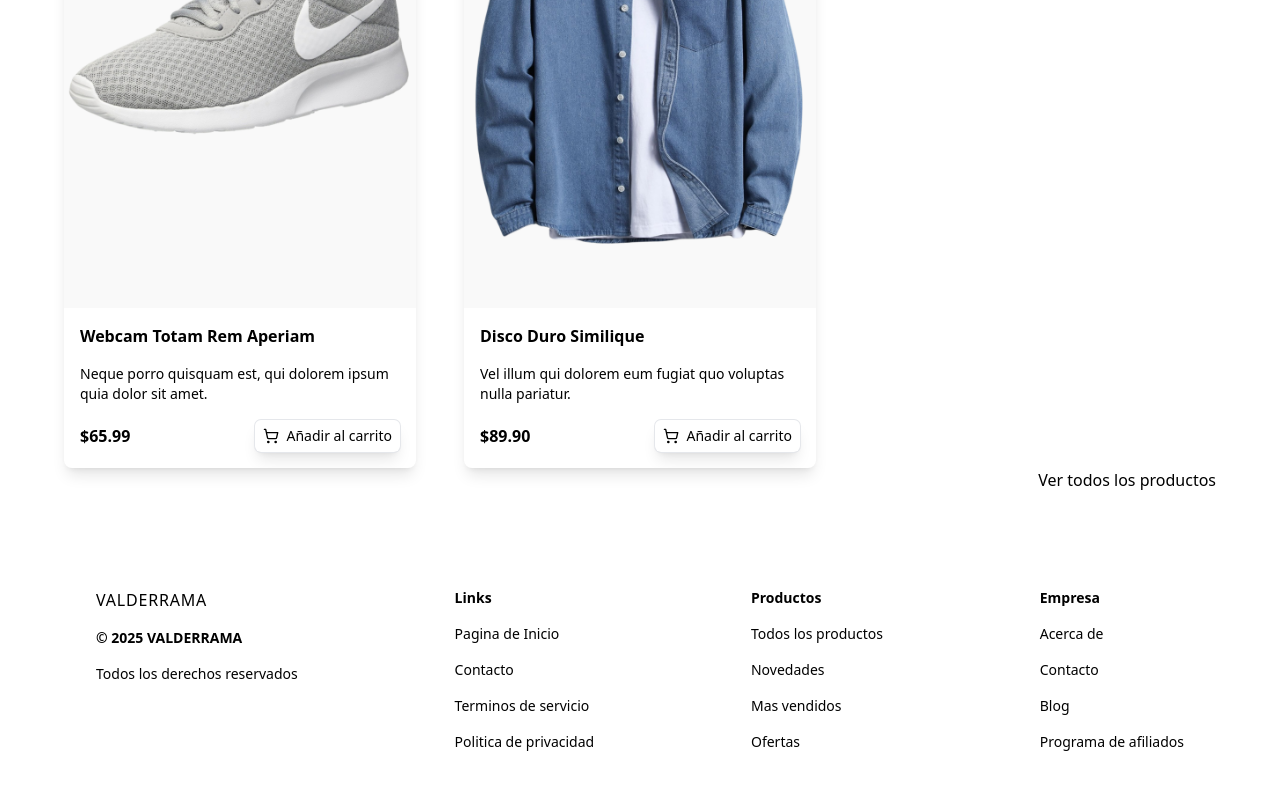
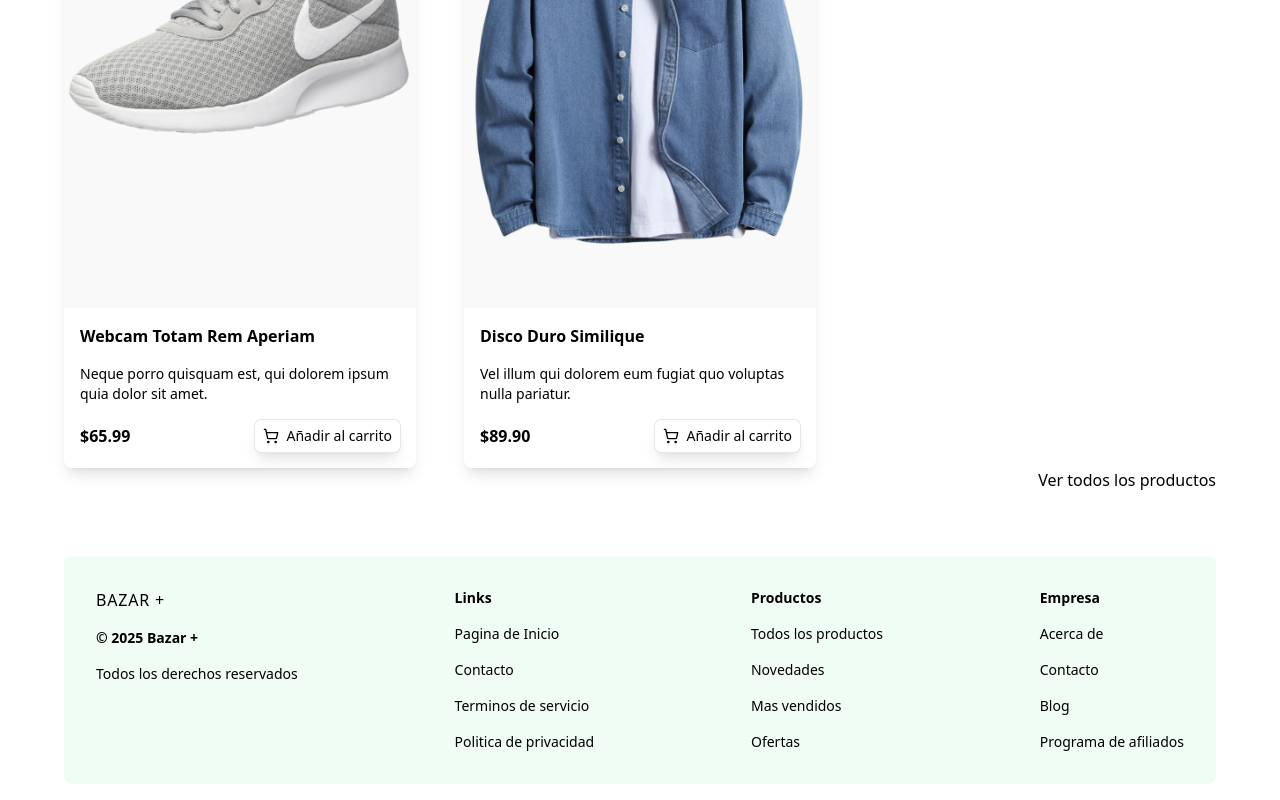
Before and after one commit to julioo19/valderrama-frontend, a Next.js app: page / in a window 1280 px wide. Shown: the part 2249-3049 px from the top of the page. Built offline with nearby package versions, Linux system fonts and the light colour scheme.

Commit message:
Cambios de color menores

```diff
--- a/src/components/Categories.tsx
+++ b/src/components/Categories.tsx
@@ -75,8 +75,8 @@ const Categories = () => {
     <div className='grid grid-cols-2 sm:grid-cols-3 md:grid-cols-4 lg:grid-cols-6 xl:grid-cols-8 gap-2
     bg-gray-100 p-2 rounded-lg mb-4 text-sm'>
       {categories.map(category => (
-        <div className={`flex items-center justify-center gap-2 cursor-pointer px-2 py-1 rounded-md
-          ${category.slug === selectedCategory ? "bg-white font-bold" : "text-primary-light"}
+        <div className={`flex items-center justify-center gap-2 cursor-pointer px-2 py-1 rounded-md hover:text-white hover:bg-green-600 transition-all duration-300
+          ${category.slug === selectedCategory ? "bg-green-600 font-bold text-white" : "text-primary-light"}
         `} key={category.name}
         onClick={() => handleChange(category.slug)}
         >
--- a/src/components/Footer.tsx
+++ b/src/components/Footer.tsx
@@ -4,12 +4,12 @@ import React from 'react'
 
 const Footer = () => {
   return (
-    <div className='mt-16 flex flex-col items-center gap-8 md:flex-row md:items-start md:justify-between md:gap-6 bg-footer-background-light p-8 rounded-lg'>
+    <div className='mt-16 flex flex-col items-center gap-8 md:flex-row md:items-start md:justify-between md:gap-6 bg-footer-background-light p-8 rounded-lg bg-green-50'>
       <div className='flex flex-col gap-4 items-center md:items-start'>
         <Link href="/" className='flex items-center'>
-          <p className='hidden md:block text-md font-medium tracking-wider text-primary-light'>VALDERRAMA</p>
+          <p className='hidden md:block text-md font-medium tracking-wider text-primary-light'>BAZAR +</p>
         </Link>
-        <p className='text-sm font-bold text-primary-light'>© 2025 VALDERRAMA</p>
+        <p className='text-sm font-bold text-primary-light'>© 2025 Bazar +</p>
         <p className='text-sm text-primary-light'>Todos los derechos reservados</p>
       </div>
       <div className='flex flex-col gap-4 text-sm text-footer-light items-center md:items-start'>
```
